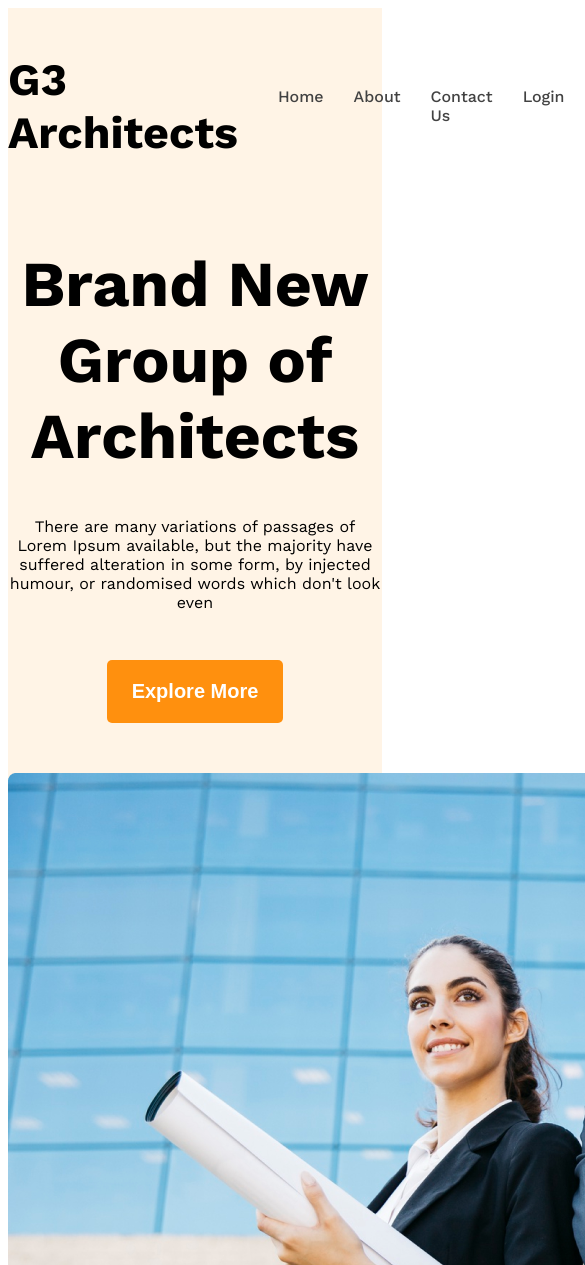
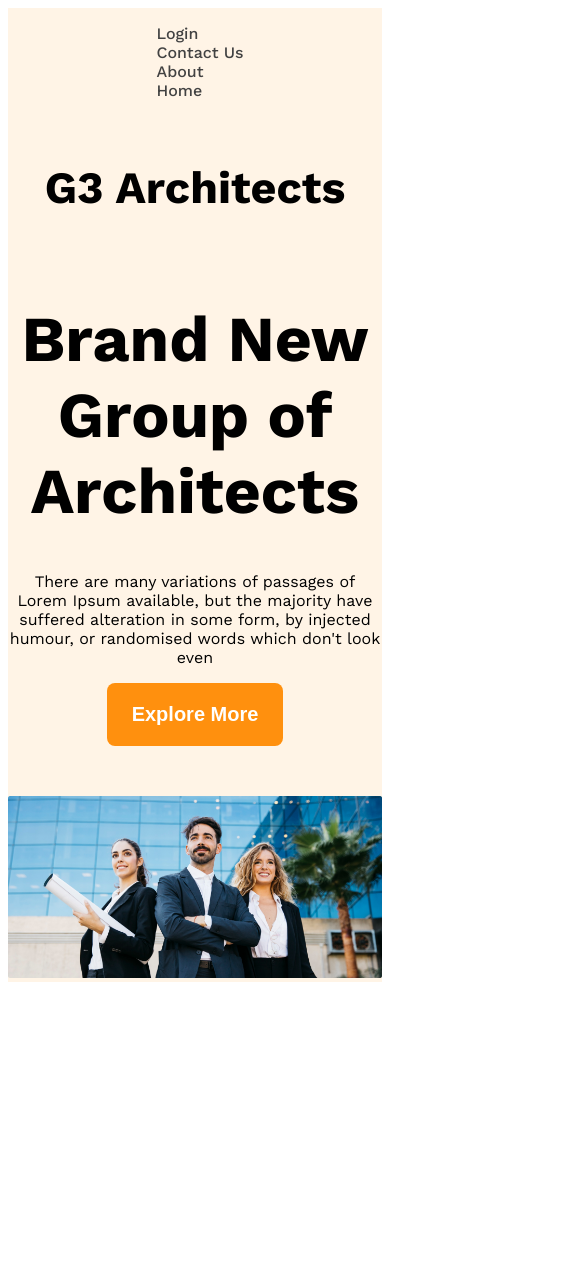
Before and after one commit to Astrophel112/g3-architect-website, a plain HTML site: page index.html in a window 390 px wide. Shown: the top 1265 px of the page, 585 px wide, since content can reach past the window. After the commit the page ends 990 px from the top, so only its background shows below. Drawn offline with nearby package versions, Linux system fonts and the light colour scheme.

Commit message:
Responsive added adn fixed somewhat css

```diff
--- a/index.html
+++ b/index.html
@@ -24,7 +24,7 @@
                 <p class="banner-description">There are many variations of passages of Lorem Ipsum available, but the majority have suffered alteration in some form, by injected humour, or randomised words which don't look even</p>
                 <button class="btn-primary">Explore More</button>
             </div>
-            <img src="/images/banner.png" alt="bannerImage">
+            <img class="banner-image" src="/images/banner.png" alt="bannerImage">
         </div>
 
     </header>
--- a/styles/architects.css
+++ b/styles/architects.css
@@ -32,9 +32,8 @@
     border: 0;
     font-size: 1.25rem;
     font-weight: 600;
-    border-radius: 5px;
-    margin-bottom: 50px;
-    margin-top: 32px;
+    border-radius: 8px;
+
 }
 
 
@@ -48,11 +47,15 @@
     max-width: 850px;
     margin: 0 auto;
     text-align: center;
+    margin-bottom: 50px;
 }
 .banner-title{
     font-family: "Work Sans"sans-serif;
     font-weight: 700;
     font-size: 4rem;
+}
+.banner-image{
+    width: 100%;
 }
 
 
@@ -93,3 +96,10 @@
     max-width: 1440px;
     margin: 0 auto;
 }
+
+/* RESPONSIVE MEDIA QUERY */
+@media screen and (max-width: 576px){
+    .navbar , .nav-links{
+        flex-direction: column-reverse;
+    }
+}
```
